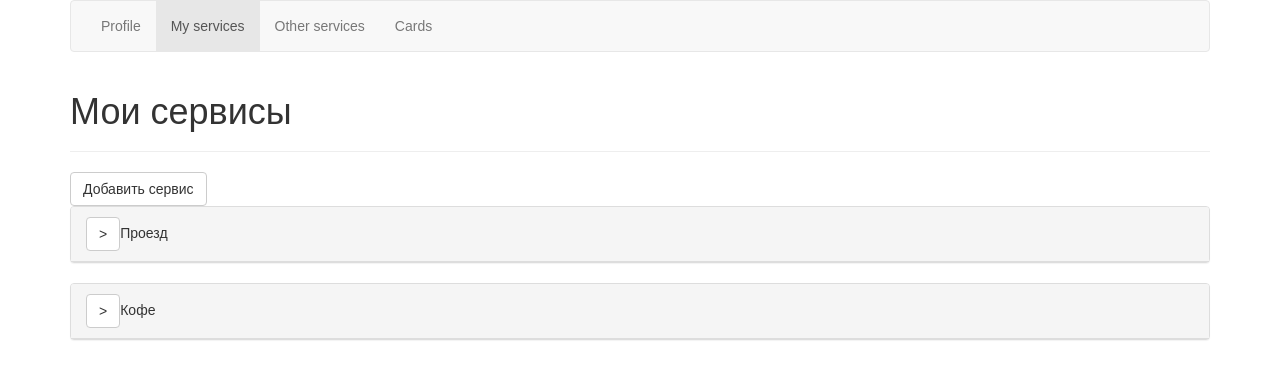
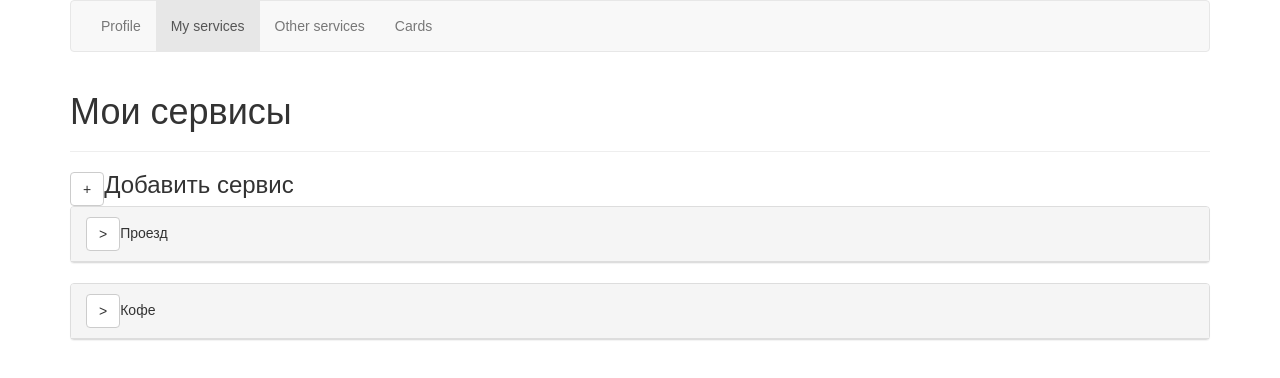
Before and after one commit to ExecutionLLC/cross_transaction_system, a React (Create React App) app in the folder frontend/: page /myservices in a window 1280 px wide. Shown: the top 378 px of the page. Built offline with nearby package versions, Linux system fonts and the light colour scheme.

Commit message:
my services tab: add service button and inputs

```diff
--- /dev/null
+++ b/frontend/src/Components/AddItemButton.jsx
@@ -0,0 +1,67 @@
+import React, { Component } from 'react';
+import PropTypes from 'prop-types';
+import { Button } from 'react-bootstrap';
+
+
+class AddItemButton extends Component {
+  constructor(props) {
+    super(props);
+    this.state = {
+      isExpanded: false,
+    };
+  }
+
+  onExpandToggle(expand) {
+    this.setState({
+      isExpanded: expand,
+    });
+  }
+
+  onSubmit() {
+    const { onSubmit } = this.props;
+    const submitResult = onSubmit();
+    if (submitResult) {
+      this.setState({
+        isExpanded: false,
+      });
+    }
+  }
+
+  render() {
+    const { isExpanded } = this.state;
+    const { caption, children } = this.props;
+    return (
+      <div>
+        <div>
+          <Button onClick={() => this.onExpandToggle(!isExpanded)}>
+            {isExpanded ? 'X' : '+'}
+          </Button>
+          <h3 style={{ display: 'inline' }}>
+            {caption}
+          </h3>
+        </div>
+        {isExpanded && (
+          <div>
+            <div>
+              {children}
+            </div>
+            <div>
+              <Button onClick={() => this.onSubmit()}>
+                Добавить
+              </Button>
+            </div>
+          </div>
+        )}
+      </div>
+    );
+  }
+}
+
+AddItemButton.propTypes = {
+  caption: PropTypes.string.isRequired,
+  children: PropTypes.node.isRequired,
+  onSubmit: PropTypes.func.isRequired,
+};
+
+
+export default AddItemButton;
--- a/frontend/src/Views/MyServices/MyServices.jsx
+++ b/frontend/src/Views/MyServices/MyServices.jsx
@@ -1,9 +1,10 @@
 import React, { Component } from 'react';
-import { Button } from 'react-bootstrap';
+import { Form, FormControl, ControlLabel } from 'react-bootstrap';
 import ViewBase from '../ViewBase';
 import API from '../../API/API';
 import ErrorPanel from '../../Components/ErrorPanel';
 import ExpandableListItem from '../../Components/ExpandableListItem';
+import AddItemButton from '../../Components/AddItemButton';
 
 
 class MyServices extends Component {
@@ -83,6 +84,29 @@ class MyServices extends Component {
     return myServices.map(service => this.renderService(service));
   }
 
+  renderAddServiceControls() {
+    return (
+      <Form>
+        <ControlLabel>Название</ControlLabel>
+        <FormControl
+          type="text"
+        />
+        <ControlLabel>Описание</ControlLabel>
+        <FormControl
+          type="text"
+        />
+        <ControlLabel>Мининальный баланс</ControlLabel>
+        <FormControl
+          type="number"
+        />
+        <ControlLabel>Максимальное движение вредств за сутки</ControlLabel>
+        <FormControl
+          type="number"
+        />
+      </Form>
+    );
+  }
+
   render() {
     const {
       isLoading, loadingError, myServices,
@@ -90,9 +114,12 @@ class MyServices extends Component {
     return (
       <ViewBase {...this.props} pageHeader="Мои сервисы" isLoading={isLoading}>
         {loadingError && <ErrorPanel title="Ошибка загрузки" content={loadingError} />}
-        <Button>
-          Добавить сервис
-        </Button>
+        <AddItemButton
+          caption="Добавить сервис"
+          onSubmit={() => true}
+        >
+          {this.renderAddServiceControls()}
+        </AddItemButton>
         {myServices && this.renderServices()}
       </ViewBase>
     );
```
